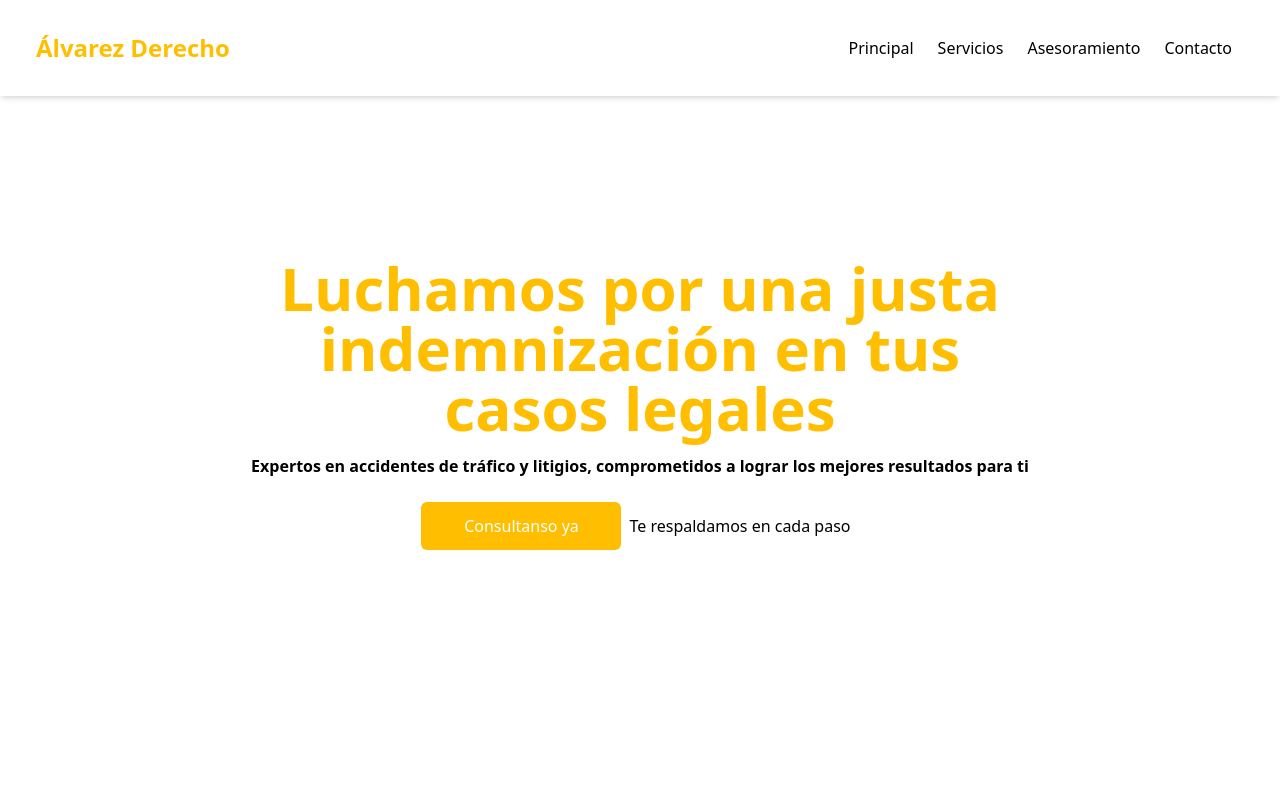
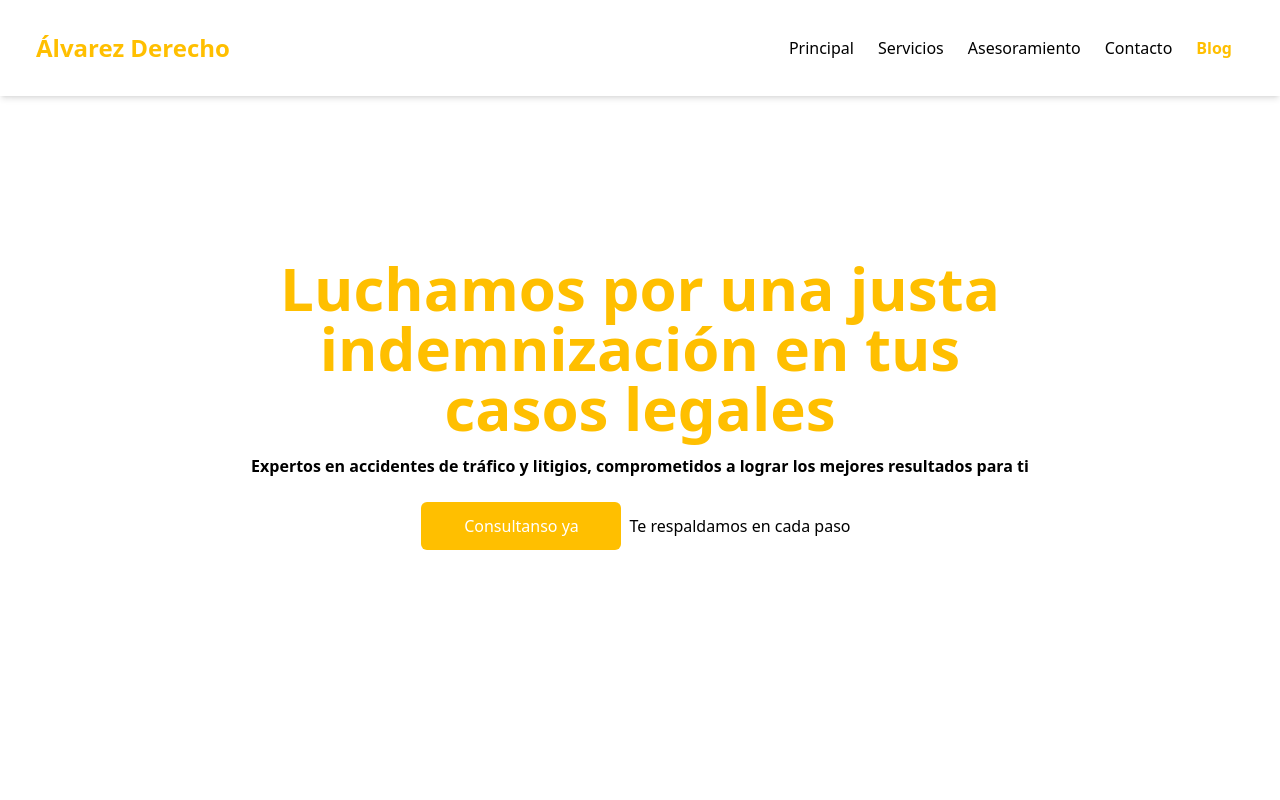
Before and after one commit to AxelSeara/alvarez-derecho, a Next.js app: page / in a window 1280 px wide. Shown: the top 800 px of the page. Built offline with nearby package versions, Linux system fonts and the light colour scheme.

Commit message:
new post added

```diff
--- a/components/Navbar.css
+++ /dev/null
@@ -1,24 +0,0 @@
-.slide-enter {
-  opacity: 0;
-  transform: translateX(-100%);
-}
-
-.slide-enter-active {
-  opacity: 1;
-  transform: translateX(0);
-  transition: opacity 300ms ease-in-out, transform 300ms ease-in-out;
-}
-
-.slide-exit {
-  opacity: 1;
-  transform: translateX(0);
-}
-
-.slide-exit-active {
-  opacity: 0;
-  transform: translateX(-100%);
-  transition: opacity 300ms ease-in-out, transform 300ms ease-in-out;
-}
-.navbar-item {
-  cursor: pointer;
-}
--- a/components/Navbar.jsx
+++ b/components/Navbar.jsx
@@ -1,9 +1,23 @@
-import React, { useState } from "react";
+import React, { useState, useEffect } from "react";
 import { AiOutlineClose, AiOutlineMenu } from "react-icons/ai";
 import { CSSTransition } from "react-transition-group";
+import Link from "next/link";
+import { useRouter } from "next/router";
 
 const Navbar = () => {
   const [nav, setNav] = useState(false);
+  const [currentPath, setCurrentPath] = useState("");
+  const router = useRouter();
+
+  useEffect(() => {
+    setCurrentPath(router.pathname);
+  }, [router.pathname]);
+
+  useEffect(() => {
+    if (currentPath.startsWith("/blog")) {
+      closeNav();
+    }
+  }, [currentPath]);
 
   const handleNav = () => {
     setNav(!nav);
@@ -13,34 +27,43 @@ const Navbar = () => {
     setNav(false);
   };
 
-  // links
   const links = [
     { name: "Principal", to: "#principal" },
     { name: "Servicios", to: "#servicios" },
     { name: "Asesoramiento", to: "#asesoramiento" },
     { name: "Contacto", to: "#contacto" },
+    { name: "Blog", to: "/blog" },
   ];
-
-
-
-  const scrollToSection = (id) => {
-    const section = document.querySelector(id);
-    if (section) {
-      section.scrollIntoView({ behavior: "smooth", block: "start" });
-      closeNav();
-    }
-  };
 
   return (
     <div className="text-black fixed top-0 left-0 right-0 z-50 bg-white shadow-md">
       <div className="flex justify-between items-center h-24 max-w-[1240px] mx-auto px-4">
-        <h1 className="w-full font-sans font-bold text-2xl text-[#ffbf00]">Álvarez Derecho</h1>
+        <h1 className="w-full font-sans font-bold text-2xl text-[#ffbf00]">
+          <Link href="/" legacyBehavior>
+            <a>Álvarez Derecho</a>
+          </Link>
+        </h1>
         <ul className="hidden md:flex">
-          {links.map((link, index) => (
-            <li key={index} className="p-3 hover:scale-105 duration-200">
-              <span className="navbar-item"  onClick={() => scrollToSection(link.to)}>{link.name}</span>
-            </li>
-          ))}
+          {links.map((link, index) =>
+            (!currentPath.startsWith("/blog") || link.name === "Blog") ? (
+              <li
+                key={index}
+                className={`p-3 transition-all duration-300 ${
+                  link.name === "Blog"
+                    ? "text-[#ffbf00] font-bold"
+                    : ""
+                }`}
+              >
+                {link.name === "Blog" ? (
+                  <Link href={link.to} legacyBehavior>
+                    <a>{link.name}</a>
+                  </Link>
+                ) : (
+                  <a href={link.to}>{link.name}</a>
+                )}
+              </li>
+            ) : null
+          )}
         </ul>
         <div onClick={handleNav} className="block md:hidden">
           {nav ? <AiOutlineClose size={20} /> : <AiOutlineMenu size={20} />}
@@ -49,11 +72,26 @@ const Navbar = () => {
       <CSSTransition in={nav} timeout={300} classNames="slide" unmountOnExit>
         <div className="bg-white fixed left-0 top-0 w-[60%] h-full border-r">
           <ul className="pt-12 uppercase">
-            {links.map((link, index) => (
-              <li key={index} className="p-3">
-                <span onClick={() => scrollToSection(link.to)}>{link.name}</span>
-              </li>
-            ))}
+            {links.map((link, index) =>
+              (!currentPath.startsWith("/blog") || link.name === "Blog") ? (
+                <li
+                  key={index}
+                  className={`p-3 transition-all duration-300 ${
+                    link.name === "Blog"
+                      ? "text-[#ffbf00] font-bold"
+                      : ""
+                  }`}
+                >
+                  {link.name === "Blog" ? (
+                    <Link href={link.to} legacyBehavior>
+                      <a>{link.name}</a>
+                    </Link>
+                  ) : (
+                    <a href={link.to}>{link.name}</a>
+                  )}
+                </li>
+              ) : null
+            )}
           </ul>
         </div>
       </CSSTransition>
--- a/pages/blog.js
+++ b/pages/blog.js
@@ -3,10 +3,15 @@ import fs from 'fs';
 import path from 'path';
 import matter from 'gray-matter';
 import Link from 'next/link';
+import Navbar from '../components/Navbar';
+import Footer from '../components/Footer';
 
 const Blog = ({ posts }) => {
   return (
-    <div className="w-full py-10 px-4">
+    <div>
+      <Navbar />
+
+      <div className="w-full py-10 px-4 mt-16"> {/* Agrega la clase mt-16 para un margen superior */}
         <div className="max-w-[1240px] mx-auto grid md:grid-cols-3 gap-8">
           {posts.map((post) => (
             <div
@@ -21,7 +26,7 @@ const Blog = ({ posts }) => {
               <div className="flex flex-col justify-between flex-1">
                 <div>
                   <h2 className="text-2xl font-bold text-center py-8">{post.title}</h2>
-                <p className="text-center text-4xl font-bold">algo mas</p>
+                  <h2 className="text-xl  text-center py-4">{post.description}</h2>
                 </div>
                 <Link href={`/blog/${post.slug}`} legacyBehavior>
                   <a className="text-center text-lg font-bold mt-4 hover:text-blue-500">Leer más</a>
@@ -30,6 +35,9 @@ const Blog = ({ posts }) => {
             </div>
           ))}
         </div>
+      </div>
+
+      <Footer />
     </div>
   );
 };
@@ -46,6 +54,7 @@ export async function getStaticProps() {
 
     return {
       title: data.title,
+      description: data.description,
       slug: filename.replace(/\.md$/, ''),
       image: data.image, // Ruta de la imagen en tu archivo Markdown
     };
--- a/pages/blog/[slug].js
+++ b/pages/blog/[slug].js
@@ -4,22 +4,38 @@ import path from 'path';
 import matter from 'gray-matter';
 import { remark } from 'remark';
 import { html } from 'remark-html';
+import Navbar from '../../components/Navbar';
+import Footer from '../../components/Footer';
 
-const Post = ({ title, date, content }) => {
+function Post({ title, date, description, content, image }) {
   return (
     <div>
-      <h1>{title}</h1>
-      <p>{date}</p>
-      <div dangerouslySetInnerHTML={{ __html: content }} />
+      <Navbar />
+      <div className=" w-screen overflow-hidden">
+        <img className="w-full max-h-[400px] object-cover" src={image} alt={title} />
+      </div>
+      <div className="max-w-[1240px] mx-auto py-10 px-4">
+        <h1 className="text-4xl font-bold mb-4">{title}</h1>
+        <h2 className="text-2xl font-bold mb-4">{description}</h2>
+        <p className="text-gray-500 mb-8">{date}</p>
+        <div className="content" dangerouslySetInnerHTML={{ __html: content }} />
+      </div>
+      <Footer />
+
+      <style jsx>{`
+        .content {
+          margin-top: 1rem; // Ajusta el valor según tus necesidades
+        }
+      `}</style>
     </div>
   );
-};
+}
 
 export async function getStaticPaths() {
   const postsDirectory = path.join(process.cwd(), 'posts');
   const filenames = fs.readdirSync(postsDirectory);
 
-  const paths = filenames.map(filename => ({
+  const paths = filenames.map((filename) => ({
     params: { slug: filename.replace(/\.md$/, '') },
   }));
 
@@ -41,6 +57,9 @@ export async function getStaticProps({ params }) {
       title: data.title,
       date: data.date,
       content: contentHtml,
+      image: data.image,
+      description: data.description,
+
     },
   };
 }
--- a/styles.css
+++ b/styles.css
@@ -1,3 +1,28 @@
 @import 'tailwindcss/base';
 @import 'tailwindcss/components';
 @import 'tailwindcss/utilities';
+
+.slide-enter {
+  opacity: 0;
+  transform: translateX(-100%);
+}
+
+.slide-enter-active {
+  opacity: 1;
+  transform: translateX(0);
+  transition: opacity 300ms ease-in-out, transform 300ms ease-in-out;
+}
+
+.slide-exit {
+  opacity: 1;
+  transform: translateX(0);
+}
+
+.slide-exit-active {
+  opacity: 0;
+  transform: translateX(-100%);
+  transition: opacity 300ms ease-in-out, transform 300ms ease-in-out;
+}
+.navbar-item {
+  cursor: pointer;
+}
```
Also changed, not shown: posts/entrada.md (deleted, +0 -5 lines), posts/entrada1.md (added, +10 -0 lines), posts/entrada2.md (deleted, +0 -8 lines), posts/entrada3.md (deleted, +0 -8 lines), posts/entrada4.md (deleted, +0 -8 lines), public/assets/my-image.jpg (deleted), 1 other file (tests, documents, lock files or other folders). Lines whose indentation alone changed are shown as unchanged.
